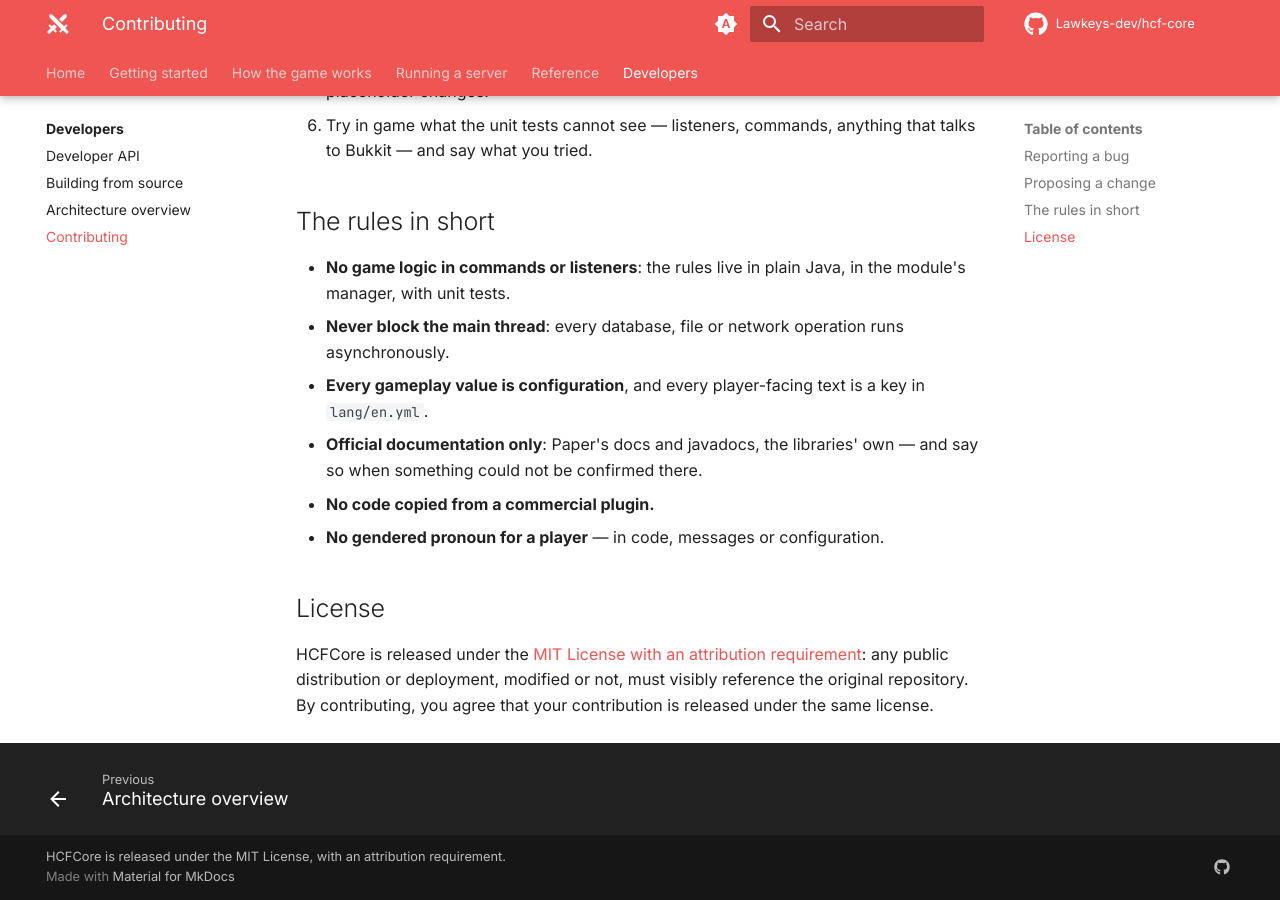
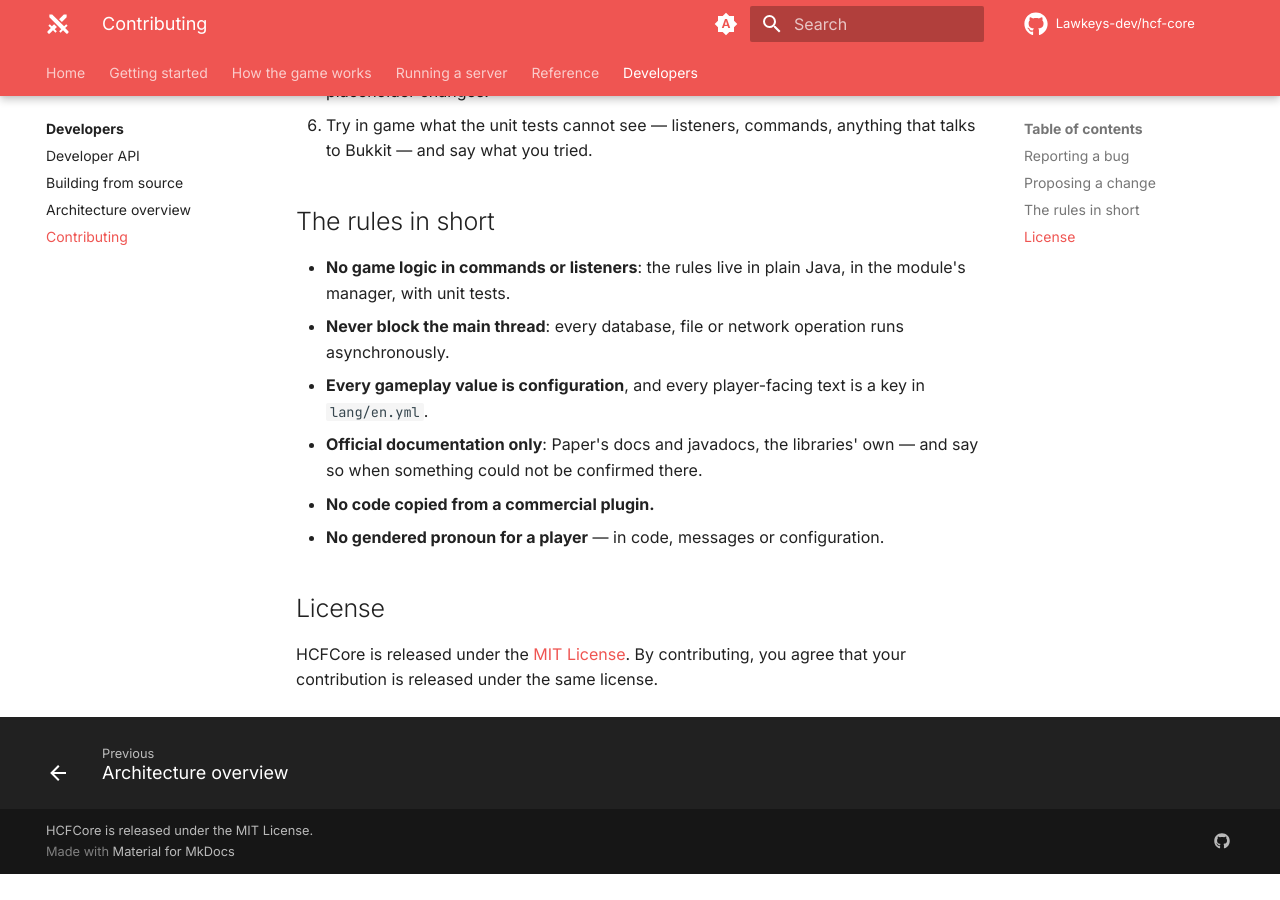
Before and after one commit to Lawkeys-dev/hcf-core, an MkDocs documentation site: the page built from docs/developers/contributing.md, in a window 1280 px wide and 900 px high, scrolled down 676 px. Built offline with MkDocs 1.6.1 and Material for MkDocs 9.7.7, drawn with Linux system fonts in a browser that asks for light colours; comment, search, counter and statistics services are not loaded; after the commit the page ends 1550 px from its top, so only the background shows below that.

Commit message:
License: plain MIT, without the attribution requirement

```diff
--- a/docs/developers/contributing.md
+++ b/docs/developers/contributing.md
@@ -30,4 +30,4 @@
 
 ## License
 
-HCFCore is released under the [MIT License with an attribution requirement](https://github.com/Lawkeys-dev/hcf-core/blob/main/LICENSE): any public distribution or deployment, modified or not, must visibly reference the original repository. By contributing, you agree that your contribution is released under the same license.
+HCFCore is released under the [MIT License](https://github.com/Lawkeys-dev/hcf-core/blob/main/LICENSE). By contributing, you agree that your contribution is released under the same license.
--- a/mkdocs.yml
+++ b/mkdocs.yml
@@ -4,7 +4,7 @@
 repo_url: https://github.com/Lawkeys-dev/hcf-core
 repo_name: Lawkeys-dev/hcf-core
 edit_uri: edit/main/docs/
-copyright: HCFCore is released under the MIT License, with an attribution requirement.
+copyright: HCFCore is released under the MIT License.
 
 validation:
   omitted_files: warn
```
Also changed, not shown: CHANGELOG.md (+1 -0 lines), README.md (+2 -2 lines), 1 other file.
